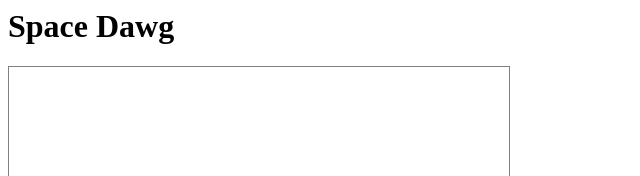
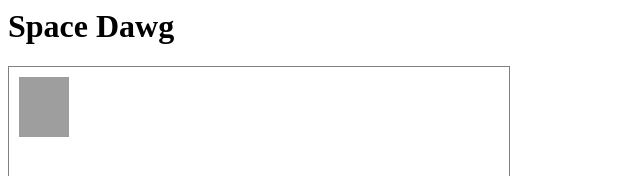
Before and after one commit to SuperSirCow/Space-Dogs-Invade, a plain HTML site: page index.html in a window 1280 px wide. Shown: the top 176 px of the page, without its empty margins (0-640 px from the left). Drawn offline with Linux system fonts and the light colour scheme.

Commit message:
Update index.html

```diff
--- a/index.html
+++ b/index.html
@@ -4,8 +4,19 @@
   </head>
   <body>
     <h1>Space Dawg</h1>
+
+    <div>
+      <img src="https://purepng.com/public/uploads/large/purepng.com-doganimalsdogboy-981524673092o91pm.png" id = "boi" style="display:none;">
+    </div>
+
     <canvas id="myCanvas" width=500px height=500px style="border:1px grey solid" ></canvas>
     <script>
+      window.onload = function() {
+        var c = document.getElementById("myCanvas");
+        var ctx = c.getContext("2d");
+        var img = document.getElementById("boi");
+        ctx.drawImage(img, 10, 10,50,60);
+      }
     </script>
   </body>
 </html>
```
